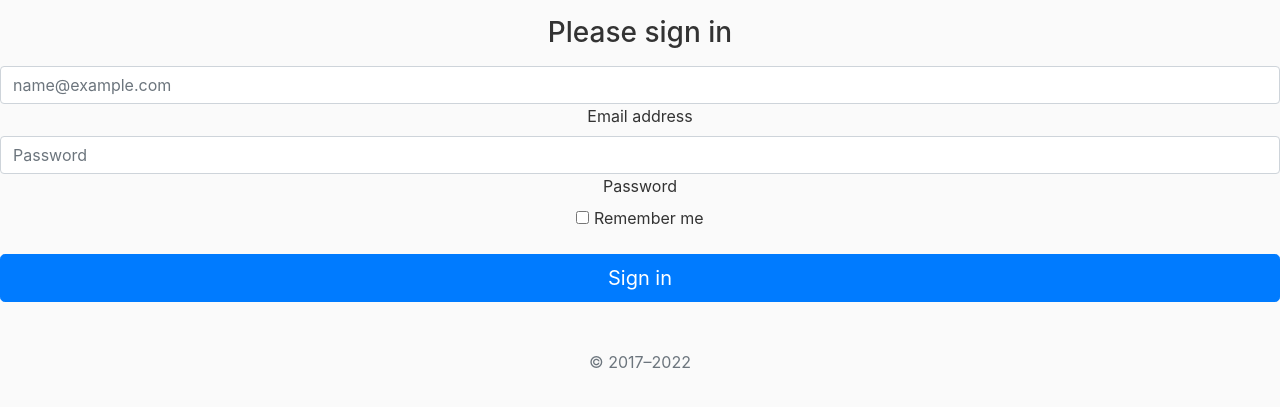
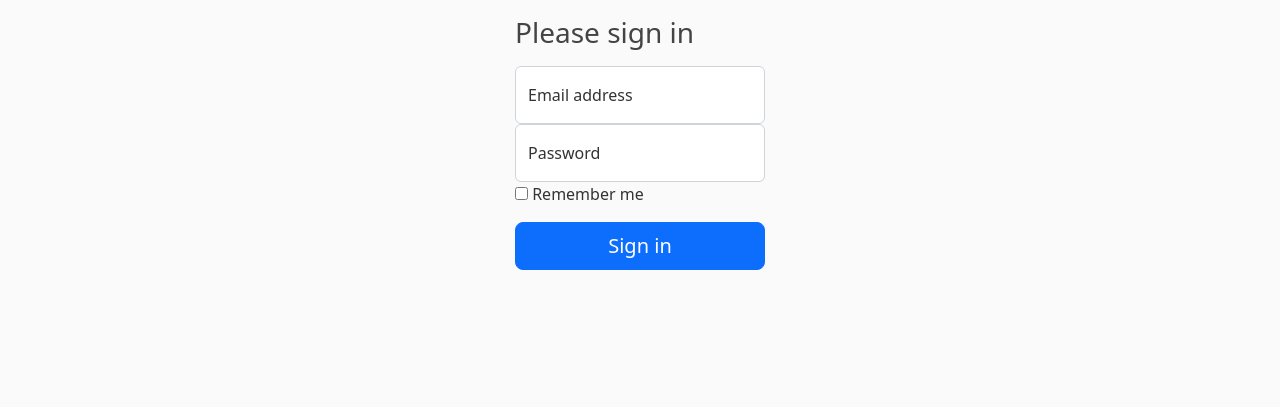
Before and after one commit to clnrp/docker_flask, a Flask app: page /login/ in a window 1280 px wide. Shown: the top 407 px of the page. Run offline with Flask 2, Linux system fonts and the light colour scheme; some libraries are stand-ins or nearby versions.

Commit message:
fix login

```diff
--- a/flask/app/main.py
+++ b/flask/app/main.py
@@ -140,7 +140,6 @@ def login():
     if request.method == 'POST':
         email = request.form['email']
         password = request.form['password']
-
         if not email:
             flash('Email is required!')
         elif not password:
--- a/flask/app/templates/layout.html
+++ b/flask/app/templates/layout.html
@@ -6,8 +6,7 @@
     <meta name="viewport" content="width=device-width, initial-scale=1, shrink-to-fit=no">
 
     <!-- Bootstrap CSS -->
-    <link rel="stylesheet" href="https://maxcdn.bootstrapcdn.com/bootstrap/4.0.0/css/bootstrap.min.css" integrity="sha384-Gn5384xqQ1aoWXA+058RXPxPg6fy4IWvTNh0E263XmFcJlSAwiGgFAW/dAiS6JXm" crossorigin="anonymous">
-
+    <link href="https://cdn.jsdelivr.net/npm/bootstrap@5.2.2/dist/css/bootstrap.min.css" rel="stylesheet" integrity="sha384-Zenh87qX5JnK2Jl0vWa8Ck2rdkQ2Bzep5IDxbcnCeuOxjzrPF/et3URy9Bv1WTRi" crossorigin="anonymous">
     <link rel="stylesheet" type="text/css" href="{{ url_for('static', filename='main.css') }}">
 
     {% if title %}
--- a/flask/app/templates/login.html
+++ b/flask/app/templates/login.html
@@ -1,76 +1,7 @@
 {% extends "layout.html" %}
 {% block content %}
-    <!-- Favicons -->
-    <link rel="apple-touch-icon" href="/docs/5.2/assets/img/favicons/apple-touch-icon.png" sizes="180x180">
-    <link rel="icon" href="/docs/5.2/assets/img/favicons/favicon-32x32.png" sizes="32x32" type="image/png">
-    <link rel="icon" href="/docs/5.2/assets/img/favicons/favicon-16x16.png" sizes="16x16" type="image/png">
-    <link rel="manifest" href="/docs/5.2/assets/img/favicons/manifest.json">
-    <link rel="mask-icon" href="/docs/5.2/assets/img/favicons/safari-pinned-tab.svg" color="#712cf9">
-    <link rel="icon" href="/docs/5.2/assets/img/favicons/favicon.ico">
-    <meta name="theme-color" content="#712cf9">
-
-
-        <style>
-          .bd-placeholder-img {
-            font-size: 1.125rem;
-            text-anchor: middle;
-            -webkit-user-select: none;
-            -moz-user-select: none;
-            user-select: none;
-          }
-
-          @media (min-width: 768px) {
-            .bd-placeholder-img-lg {
-              font-size: 3.5rem;
-            }
-          }
-
-          .b-example-divider {
-            height: 3rem;
-            background-color: rgba(0, 0, 0, .1);
-            border: solid rgba(0, 0, 0, .15);
-            border-width: 1px 0;
-            box-shadow: inset 0 .5em 1.5em rgba(0, 0, 0, .1), inset 0 .125em .5em rgba(0, 0, 0, .15);
-          }
-
-          .b-example-vr {
-            flex-shrink: 0;
-            width: 1.5rem;
-            height: 100vh;
-          }
-
-          .bi {
-            vertical-align: -.125em;
-            fill: currentColor;
-          }
-
-          .nav-scroller {
-            position: relative;
-            z-index: 2;
-            height: 2.75rem;
-            overflow-y: hidden;
-          }
-
-          .nav-scroller .nav {
-            display: flex;
-            flex-wrap: nowrap;
-            padding-bottom: 1rem;
-            margin-top: -1px;
-            overflow-x: auto;
-            text-align: center;
-            white-space: nowrap;
-            -webkit-overflow-scrolling: touch;
-          }
-        </style>
-
-
-        <!-- Custom styles for this template -->
-        <link href="signin.css" rel="stylesheet">
-      </head>
-      <body class="text-center">
-
   <main class="form-signin w-100 m-auto">
-      <form method="post">
+    <form action="#" style="margin: auto; width: 250px;" method="POST">
       <h1 class="h3 mb-3 fw-normal">Please sign in</h1>
 
       <div class="form-floating">
@@ -88,7 +19,9 @@
         </label>
       </div>
       <button class="w-100 btn btn-lg btn-primary" type="submit">Sign in</button>
-        <p class="mt-5 mb-3 text-muted">&copy; 2017–2022</p>
     </form>
   </main>
+
+  <script src="https://cdn.jsdelivr.net/npm/@popperjs/core@2.11.6/dist/umd/popper.min.js" integrity="sha384-oBqDVmMz9ATKxIep9tiCxS/Z9fNfEXiDAYTujMAeBAsjFuCZSmKbSSUnQlmh/jp3" crossorigin="anonymous"></script>
+  <script src="https://cdn.jsdelivr.net/npm/bootstrap@5.2.2/dist/js/bootstrap.min.js" integrity="sha384-IDwe1+LCz02ROU9k972gdyvl+AESN10+x7tBKgc9I5HFtuNz0wWnPclzo6p9vxnk" crossorigin="anonymous"></script>
 {% endblock %}
```
Lines whose indentation alone changed are shown as unchanged.
